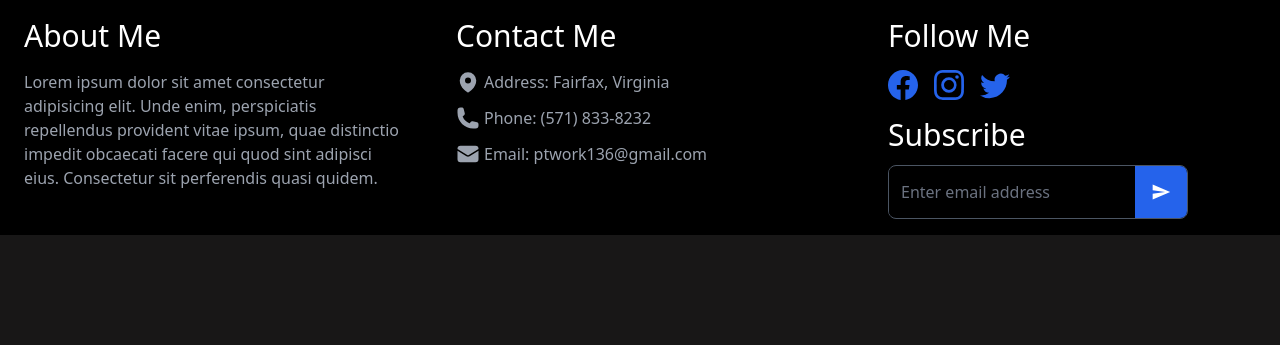
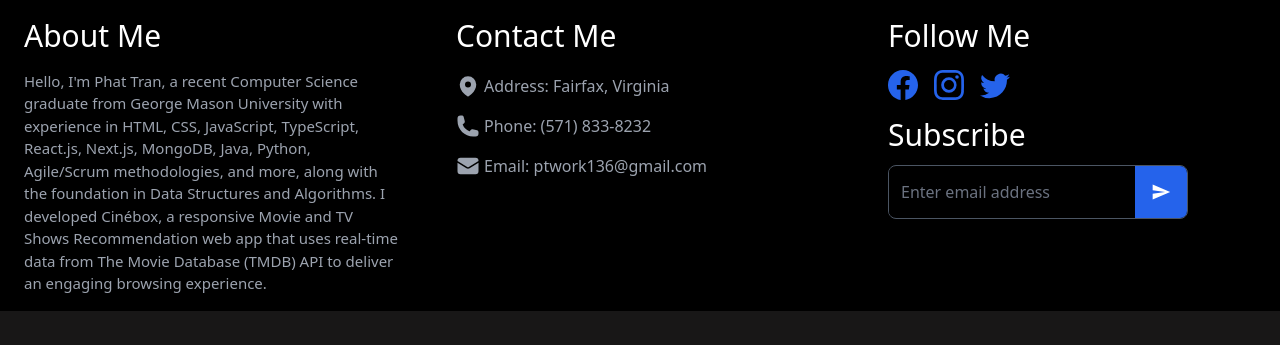
Before and after one commit to mygithub2211/Your_Fav_Movie, a React (Vite) app: page /movies in a window 1280 px wide. Shown: the part 192-537 px from the top of the page. Built offline with nearby package versions, Linux system fonts and the light colour scheme; no server answers.

Commit message:
Modified About.jsx

```diff
--- a/src/components/AboutMe.jsx
+++ b/src/components/AboutMe.jsx
@@ -10,12 +10,12 @@ function AboutMe() {
             {/* About Me */}
             <div className="flex flex-col space-y-3 ml-2">
                 <h1 className="text-[30px] text-white">About Me</h1>
-                <p className="flex items-center space-x-4 text-gray-400">
-                    Lorem ipsum dolor sit amet consectetur adipisicing elit. Unde enim, perspiciatis repellendus provident vitae ipsum, quae distinctio impedit obcaecati facere qui quod sint adipisci eius. Consectetur sit perferendis quasi quidem.
+                <p className="text-gray-400 text-[15px]">
+                    Hello, I'm Phat Tran, a recent Computer Science graduate from George Mason University with experience in HTML, CSS, JavaScript, TypeScript, React.js, Next.js, MongoDB, Java, Python, Agile/Scrum methodologies, and more, along with the foundation in Data Structures and Algorithms. I developed Cinébox, a responsive Movie and TV Shows Recommendation web app that uses real-time data from The Movie Database (TMDB) API to deliver an engaging browsing experience.
                 </p>
             </div>
             {/* Contact Me */}
-            <div className="flex flex-col space-y-3 ml-2">
+            <div className="flex flex-col space-y-4 ml-2">
                 <h1 className="text-[30px] text-white">Contact Me</h1>
                 <div className="flex text-gray-400">
                     <svg xmlns="http://www.w3.org/2000/svg" viewBox="0 0 24 24" fill="currentColor" className="size-6 mr-1">
```
Also changed, not shown: src/context/MovieProvider.jsx (+11 -6 lines).
